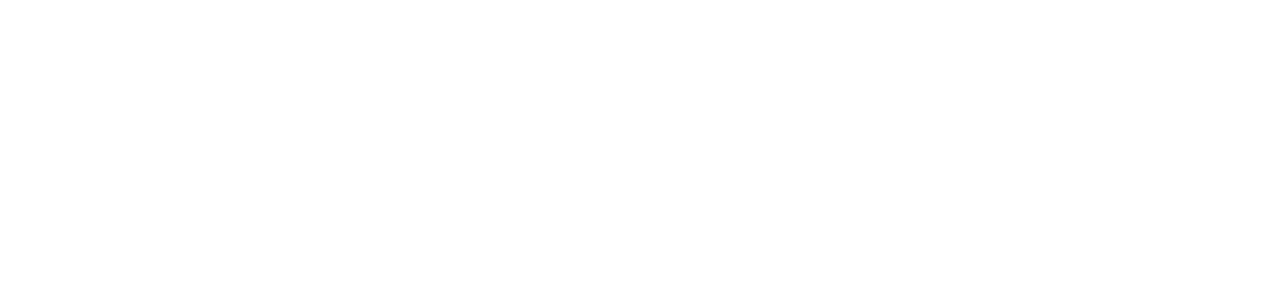
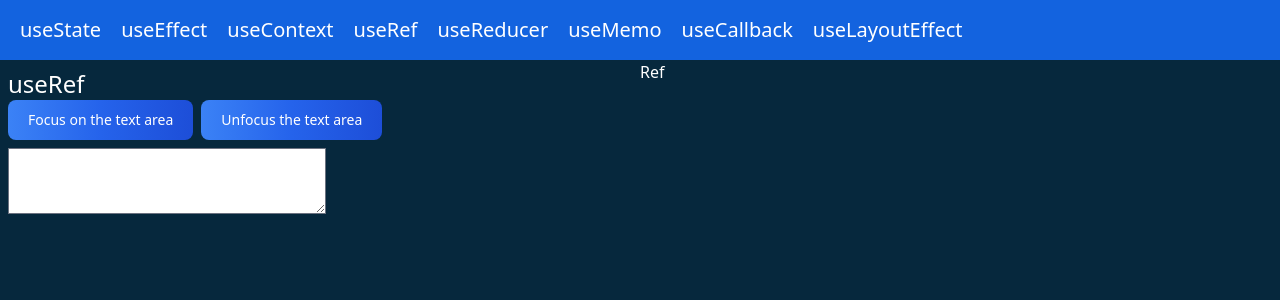
Before and after one commit to bekzodnj/hooks-visualized, a React (Vite) app: page /ref in a window 1280 px wide. Before the commit this address had no page. Shown: the top 300 px of the page. Built offline with nearby package versions, Linux system fonts and the light colour scheme.

Commit message:
feat: added Ref component

```diff
--- a/src/App.tsx
+++ b/src/App.tsx
@@ -3,6 +3,7 @@
 import { State } from './components/State';
 import { Effect } from './components/Effect';
 import { Context } from './components/Context';
+import { Ref } from './components/Ref';
 import { AboutPage } from './components/common/AboutPage';
 
 import { BrowserRouter, Route, Routes } from 'react-router-dom';
@@ -18,6 +19,7 @@
             <Route path='/state' element={<State />} />
             <Route path='/effect' element={<Effect />} />
             <Route path='/context' element={<Context />} />
+            <Route path='/ref' element={<Ref />} />
           </Route>
         </Routes>
       </BrowserRouter>
--- a/src/components/Effect.tsx
+++ b/src/components/Effect.tsx
@@ -56,7 +56,7 @@
         </section>
         <section className='overflow-x-scroll'>
           <CodeEditor>
-            <CodeComment>// // useEffect</CodeComment>
+            <CodeComment>// useEffect</CodeComment>
             <CodeComment>
               // e.g. data fetching, setting up a subscription, manually
               changing the DOM, and etc.
--- a/src/components/Ref.tsx
+++ b/src/components/Ref.tsx
@@ -1,29 +1,48 @@
-import { useState, useEffect, createContext, useContext } from 'react';
+import { useState, useRef, MutableRefObject } from 'react';
 import { CodeEditor, CodeComment } from './common/CodeEditor';
 import { fruits } from './common/StaticData';
 
-interface IFruitContext {
-  fruitName: string;
-  setFruitName?: (fruit: string) => void;
-}
-
-const FruitContext = createContext<IFruitContext>({
-  fruitName: 'Lemon',
-  setFruitName: function (fruit) {
-    return fruit;
-  },
-});
-
-const _fruits = [fruits[4], fruits[1], fruits[3]];
-
-export const Context = () => {
+export const Ref = () => {
+  const textAreaRef = useRef<HTMLTextAreaElement>(null);
   return (
     <div className='bg-litblue text-white h-screen'>
       <div className='grid grid-cols-1 sm:grid-cols-2'>
-        <section className='p-2'>{/* Interactive */}</section>
+        <section className='p-2'>
+          <h2 className='text-2xl'>useRef</h2>
+          <div>
+            <button
+              type='button'
+              className='text-white bg-gradient-to-r from-blue-500 via-blue-600 to-blue-700
+               hover:bg-gradient-to-br focus:ring-4 focus:outline-none focus:ring-blue-300
+             dark:focus:ring-blue-800 font-medium rounded-lg text-sm px-5 py-2.5 text-center mr-2 mb-2 active:opacity-90'
+              onClick={() => textAreaRef.current?.focus()}
+            >
+              Focus on the text area
+            </button>
+
+            <button
+              type='button'
+              className='text-white bg-gradient-to-r from-blue-500 via-blue-600 to-blue-700
+              hover:bg-gradient-to-br focus:ring-4 focus:outline-none focus:ring-blue-300
+              dark:focus:ring-blue-800 font-medium rounded-lg text-sm px-5 py-2.5 text-center mr-2 mb-2 active:opacity-90'
+              onClick={() => textAreaRef.current?.blur()}
+            >
+              Unfocus the text area
+            </button>
+          </div>
+          <label htmlFor='textArea'>
+            <textarea
+              className='text-black focus:ring-blue-300 focus:ring-2'
+              name='textArea'
+              cols={30}
+              rows={2}
+              ref={textAreaRef}
+            ></textarea>
+          </label>
+        </section>
 
         {/* Tutorial */}
-        <section>hi</section>
+        <section>Ref</section>
       </div>
     </div>
   );
--- a/src/components/common/Navbar.tsx
+++ b/src/components/common/Navbar.tsx
@@ -13,7 +13,9 @@
         <Link to='/context'>
           <button className=''>useContext</button>
         </Link>
-        <button className=''>useRef</button>
+        <Link to='/ref'>
+          <button className=''>useRef</button>
+        </Link>
         <button className=''>useReducer</button>
         <button className=''>useMemo</button>
         <button className=''>useCallback</button>
```
